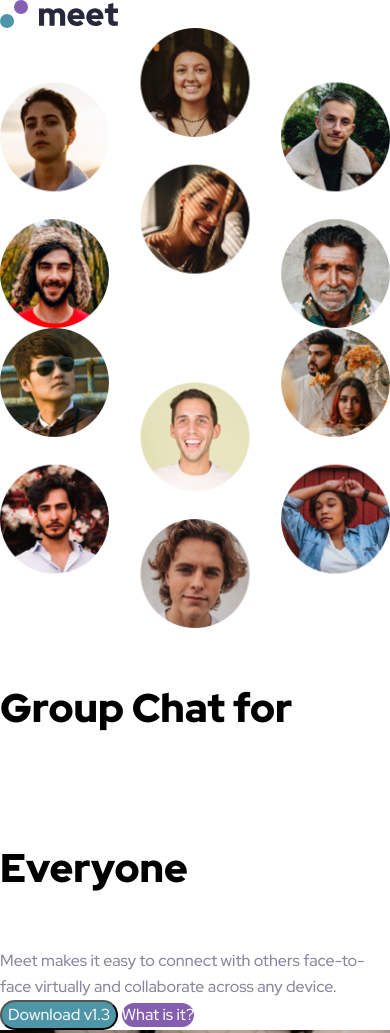
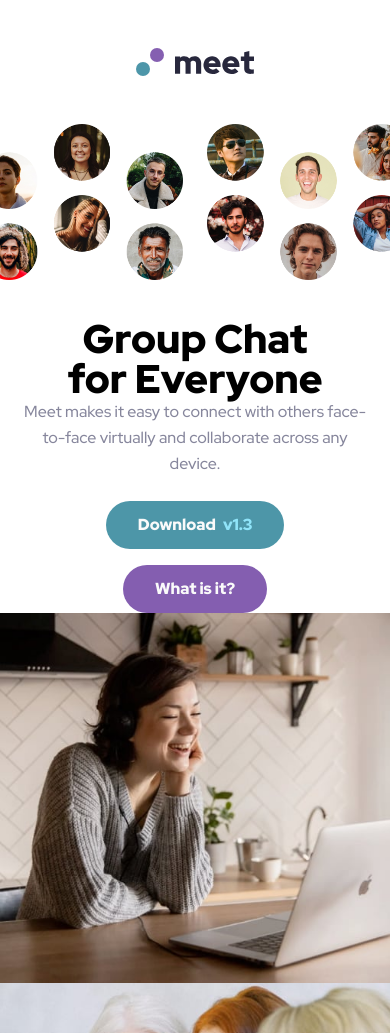
Before and after one commit to Yasmine10/meet-landing-page, a website: page index.html in a window 390 px wide. Shown: the top 1033 px of the page. Drawn offline with nearby package versions, Linux system fonts and the light colour scheme; files that its build step writes are made by us from their sources.

Commit message:
styled header + hero section mobile

```diff
--- a/app/scss/base/_globals.scss
+++ b/app/scss/base/_globals.scss
@@ -47,7 +47,7 @@ h2 {
 
 h1 {
   font-size: map.get($fontsizes-mobile, "header");
-  line-height: 4;
+  line-height: 1;
 
   @include mq(medium) {
     font-size: map.get($fontsizes-tablet, "header");
@@ -104,17 +104,29 @@ p,
 
 .btn {
   display: inline-block;
+  border: none;
+  border-radius: 1.875rem;
+  padding: 0.75rem 2rem;
+  font-weight: map.get($fontweights, "black");
   color: var(--clr-neutral-light);
-  border-radius: 1.875rem;
+
+  & + & {
+    margin-top: 1rem;
+  }
 }
 
 .btn-primary {
   @extend .btn;
   background-color: var(--clr-primary);
 
+  span {
+    color: var(--clr-primary--light);
+    padding-left: 0.25rem;
+  }
+
   &:hover,
   &:focus {
-    background-color: var(--clr-primary--light);
+    background-color: hsla(192, 37%, 48%, 0.7);
   }
 }
 
@@ -122,8 +134,13 @@ p,
   @extend .btn;
   background-color: var(--clr-secondary);
 
+  span {
+    color: var(--clr-secondary--light);
+    padding-left: 0.25rem;
+  }
+
   &:hover,
   &:focus {
-    background-color: var(--clr-secondary--light);
+    background-color: hsla(268, 34%, 53%, 0.7);
   }
 }
--- a/app/scss/base/_root.scss
+++ b/app/scss/base/_root.scss
@@ -6,14 +6,14 @@
 
 :root {
   /* colors */
-  --clr-primary: hsl(192 37% 48%);
-  --clr-primary--light: hsl(192 90% 77%);
-  --clr-secondary: hsl(268 34% 53%);
-  --clr-secondary--light: hsl(268 100% 86%);
+  --clr-primary: hsl(192, 37%, 48%);
+  --clr-primary--light: hsl(192, 90%, 77%);
+  --clr-secondary: hsl(268, 34%, 53%);
+  --clr-secondary--light: hsl(268, 100%, 86%);
 
-  --clr-neutral-dark: hsl(240 21% 20%);
-  --clr-neutral-medium: hsl(240 10% 57%);
-  --clr-neutral-light: hsl(0 0% 98%);
+  --clr-neutral-dark: hsl(240, 21%, 20%);
+  --clr-neutral-medium: hsl(240, 10%, 57%);
+  --clr-neutral-light: hsl(0, 0%, 98%);
 
   /* font stuff */
   --ff-primary: 'Red Hat Display', sans-serif;
--- a/app/scss/base/_utils.scss
+++ b/app/scss/base/_utils.scss
@@ -17,8 +17,7 @@ $breakpoints: (
   }
 }
 
-
 .container {
-  width: 60%;
+  width: min(90%, 70rem);
   margin: 0 auto;
 }
--- /dev/null
+++ b/app/scss/components/_home.scss
@@ -0,0 +1,61 @@
+.header img {
+  margin: 0 auto;
+  padding-block: 3rem;
+}
+
+.hero {
+  // position: relative;
+  display: grid;
+  grid-template-columns: 1fr 1fr;
+  grid-template-rows: 1fr 2fr;
+  grid-template-areas:
+    "image-left image-right"
+    "hero-content hero-content";
+
+
+  &__img-left {
+    grid-area: image-left;
+    position: relative;
+    min-width: 110%;
+    margin-left: -10%;
+    padding-right: 0.75rem;
+  }
+
+  &__img-right {
+    grid-area: image-right;
+    position: relative;
+    min-width: 110%;
+    margin-right: -10%;
+    padding-left: 0.75rem;
+  }
+
+  &__content {
+    grid-area: hero-content;
+    margin-top: 2rem;
+    // display: flex;
+    // flex-direction: column;
+    // align-items: center;
+    text-align: center;
+  }
+
+  &__title {
+    display: block;
+    margin-block: 0.5em;
+    width: 10ch;
+    margin: 0 auto;
+  }
+
+  .btn-group {
+    margin-top: 1.5rem;
+    padding-inline: 3rem;
+    // display: flex;
+    // flex-direction: column;
+    // justify-content: center;
+
+
+  }
+
+  .btn-primary {
+    // max-width: initial;
+  }
+}
--- a/app/scss/main.scss
+++ b/app/scss/main.scss
@@ -2,3 +2,5 @@
 @use "base/root";
 @use "base/utils";
 @use "base/globals";
+
+@use "components/home";
--- a/index.html
+++ b/index.html
@@ -19,11 +19,13 @@
         <section class="hero">
             <img class="hero__img-left" src="app/assets/desktop/image-hero-left.png" alt="" />
             <img class="hero__img-right" src="/app/assets/desktop/image-hero-right.png" alt="" />
-            <h1 class="hero__title">Group Chat for Everyone</h1>
-            <p class="hero__text">Meet makes it easy to connect with others face-to-face virtually and collaborate across any device.</p>
-            <div class="btn-group">
-                <button class="btn-primary">Download <span>v1.3</span></button>
-                <a class="btn-secondary">What is it?</a>
+            <div class="hero__content container">
+                <h1 class="hero__title">Group Chat for Everyone</h1>
+                <p class="hero__text">Meet makes it easy to connect with others face-to-face virtually and collaborate across any device.</p>
+                <div class="btn-group">
+                    <button class="btn-primary">Download <span>v1.3</span></button>
+                    <button class="btn-secondary">What is it?</button>
+                </div>
             </div>
         </section>
 
```
